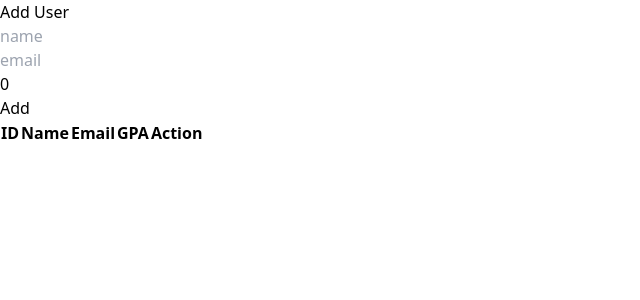
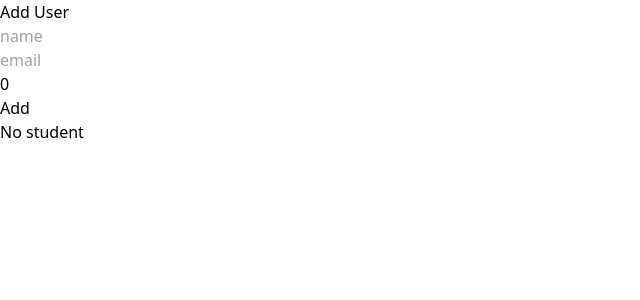
Before and after one commit to ib0222/user-add-react, a React (Vite) app: page / in a window 1280 px wide. Shown: the top 300 px of the page, without its empty margins (0-640 px from the left). Built offline with nearby package versions, Linux system fonts and the light colour scheme.

Commit message:
minor fixes

```diff
--- a/src/components/Input/index.tsx
+++ b/src/components/Input/index.tsx
@@ -11,7 +11,16 @@ function Input({ setStudents }: InputProps) {
   const [gpa, setGpa] = useState(0)
 
   const addStudents = () => {
-    setStudents((prevStudents) => [...prevStudents, { id: getRandomID(), name, email, gpa }])
+    if (name === "" || email === "") {
+      return
+    }
+    setStudents((prevStudents) => [
+      ...prevStudents,
+      { id: getRandomID(), name, email, gpa },
+    ])
+    setName("")
+    setEmail("")
+    setGpa(0)
   }
 
   return (
@@ -32,7 +41,7 @@ function Input({ setStudents }: InputProps) {
       </div>
       <div>
         <input
-          type="text"
+          type="email"
           placeholder="email"
           className="border-2 p-2 text-xl rounded-xl"
           value={email}
@@ -47,7 +56,7 @@ function Input({ setStudents }: InputProps) {
           step={0.1}
           max={5}
           min={1}
-          className="border-2 p-2 text-xl rounded-xl"
+          className="border-2 p-2 text-xl rounded-xl w-full"
           value={gpa}
           onChange={(e) => setGpa(e.target.valueAsNumber)}
         />
--- a/src/components/Table/index.tsx
+++ b/src/components/Table/index.tsx
@@ -1,17 +1,13 @@
-import { Student } from "../../lib";
+import { Student } from "../../lib"
 
 interface TableProps {
-  students: Student[];
+  students: Student[]
   setStudents: React.Dispatch<React.SetStateAction<Student[]>>
 }
 
-function Table({ students,setStudents }: TableProps) {
-
-  function deleteStudent(id){
-    const filteredStudents = students.filter((student) => (
-      student.id !== id
-
-    ))
+function Table({ students, setStudents }: TableProps) {
+  function deleteStudent(id: Student["id"]) {
+    const filteredStudents = students.filter((student) => student.id !== id)
     setStudents(filteredStudents)
   }
 
@@ -19,6 +15,7 @@ function Table({ students,setStudents }: TableProps) {
     <>
       <div className="relative overflow-x-auto mt-5 rounded-md">
         <table className="w-full text-sm text-left rtl:text-right text-gray-500 dark:text-gray-400">
+          {students.length > 0 && (
             <thead className="text-xs text-gray-700 uppercase bg-gray-50 dark:bg-gray-700 dark:text-gray-400">
               <tr>
                 <th scope="col" className="px-6 py-3">
@@ -38,9 +35,14 @@ function Table({ students,setStudents }: TableProps) {
                 </th>
               </tr>
             </thead>
+          )}
           <tbody>
-            {students.map((student) => (
-              <tr className="bg-white border-b dark:bg-gray-800 dark:border-gray-700" key={student.id}>
+            {students.length > 0 ? (
+              students.map((student) => (
+                <tr
+                  className="bg-white border-b dark:bg-gray-800 dark:border-gray-700"
+                  key={student.id}
+                >
                   <th
                     scope="row"
                     className="px-6 py-4 font-medium text-gray-900 whitespace-nowrap dark:text-white"
@@ -51,15 +53,25 @@ function Table({ students,setStudents }: TableProps) {
                   <td className="px-6 py-4">{student.email}</td>
                   <td className="px-6 py-4">{student.gpa}</td>
                   <td className="text-center">
-                  <button className="text-xl" onClick={() => deleteStudent(student.id)}>🗑️</button>
+                    <button
+                      className="text-xl"
+                      onClick={() => deleteStudent(student.id)}
+                    >
+                      🗑️
+                    </button>
                   </td>
                 </tr>
-            ))}
+              ))
+            ) : (
+              <div className="p-4 flex justify-center items-center text-center">
+                No student
+              </div>
+            )}
           </tbody>
         </table>
       </div>
     </>
-  );
+  )
 }
 
-export default Table;
+export default Table
```
Lines whose indentation alone changed are shown as unchanged.
